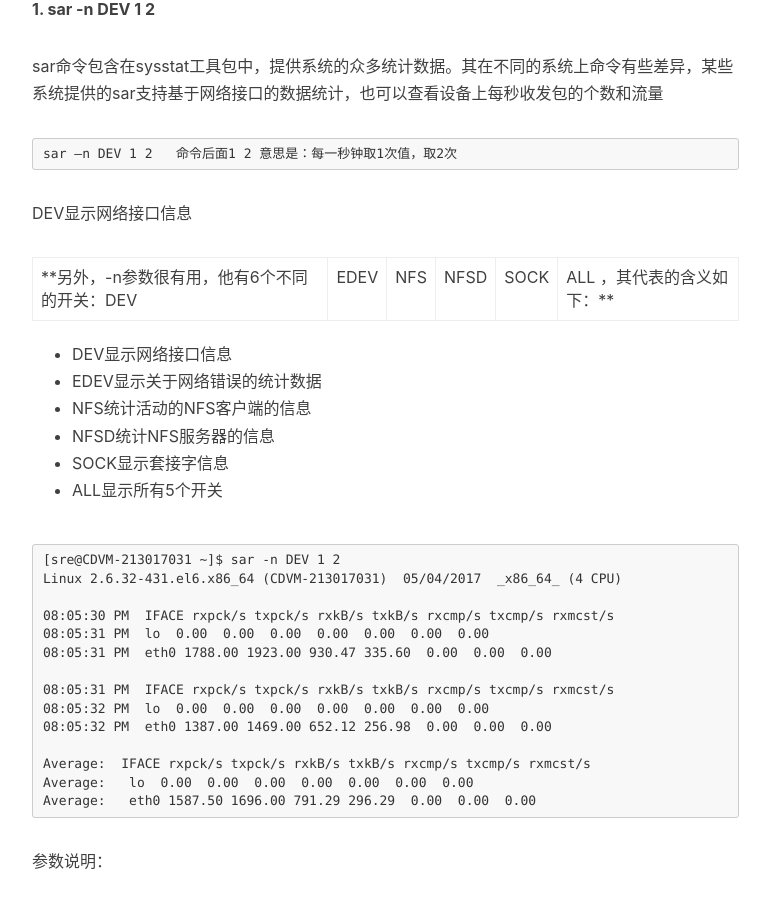
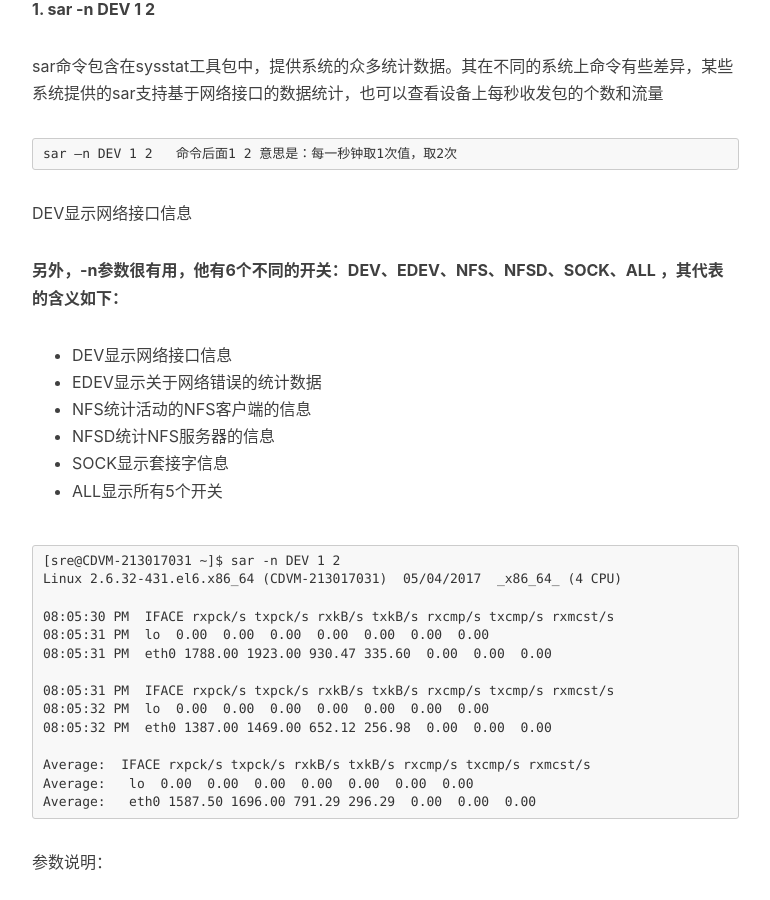
Before and after one commit to kikyoar/kikyoar.github.io, a Jekyll site: the page built from _posts/2018-05-24-linux-network_traffic.markdown, in a window 1280 px wide and 900 px high, scrolled down 637 px. Shown: the whole window, without its empty margins (233-1003 px from the left). Built offline with Jekyll 4.4.1, drawn with Linux system fonts in a browser that asks for light colours; nearby versions of some CDN libraries; comment, search, counter and statistics services are not loaded.

```diff
--- a/_posts/2018-05-24-linux-network_traffic.markdown
+++ b/_posts/2018-05-24-linux-network_traffic.markdown
@@ -18,7 +18,7 @@ sar命令包含在sysstat工具包中，提供系统的众多统计数据。其
 
 DEV显示网络接口信息
 
-**另外，-n参数很有用，他有6个不同的开关：DEV | EDEV | NFS | NFSD | SOCK | ALL ，其代表的含义如下：**
+**另外，-n参数很有用，他有6个不同的开关：DEV、EDEV、NFS、NFSD、SOCK、ALL ，其代表的含义如下：**
 
 - DEV显示网络接口信息
 - EDEV显示关于网络错误的统计数据
@@ -68,7 +68,7 @@ Average:   eth0 1587.50 1696.00 791.29 296.29  0.00  0.00  0.00
 Linux 内核提供了一种通过 /proc 文件系统，在运行时访问内核内部数据结构、改变内核设置的机制。proc文件系统是一个伪文件系统，它只存在内存当中，而不占用外存空间。它以文件系统的方式为访问系统内核数据的操作提供接口。用户和应用程序可以通过proc得到系统的信息，并可以改变内核的某些参数。由于系统的信息，如进程，是动态改变的，所以用户或应用程序读取proc文件时，proc文件系统是动态从系统内核读出所需信息并提交的。/proc文件系统中包含了很多目录，其中/proc/net/dev 保存了网络适配器及统计信息
 
 	[sre@CDVM-213017031 ~]$ cat /proc/net/dev
-	Inter-| Receive            | Transmit
+	Inter-| Receive | Transmit
 	 face |bytes packets errs drop fifo frame compressed multicast|bytes packets errs drop fifo colls carrier compressed
 	 lo:137052296 108029 0 0 0  0   0   0 137052296 108029 0 0 0  0  0   0
 	 eth0:13661574714188 31346790620 0 0 0  0   0   0 5097461049535 27671144304 0 0
```
